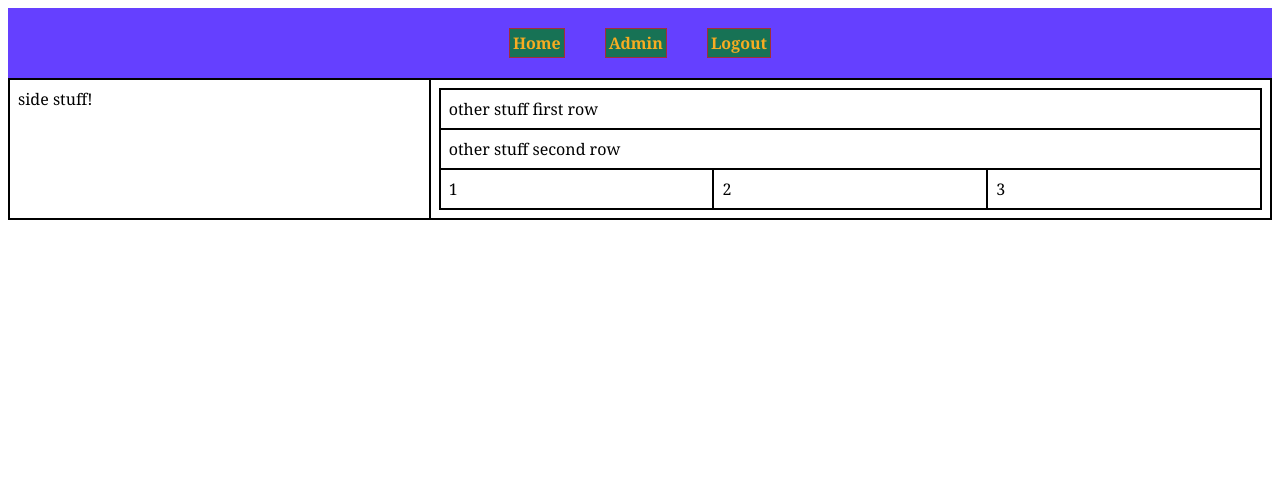
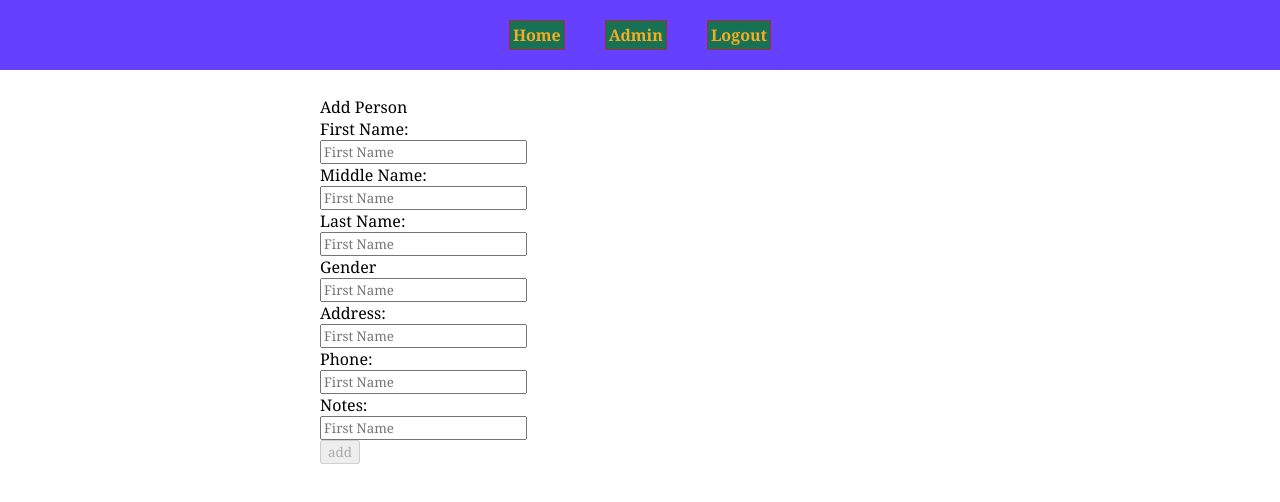
Before and after one commit to LazyFish77/db-client, an Angular app in the folder client/: page /admin in a window 1280 px wide. Shown: the top 502 px of the page. Built offline with nearby package versions, Linux system fonts and the light colour scheme; sample sign-in values are in the browser's storage.

Commit message:
ui for adding people

```diff
--- a/client/src/app/admin/admin.component.css
+++ b/client/src/app/admin/admin.component.css
@@ -1,4 +1,6 @@
 /* helper for div placement... disable before use */
-div {
-    border: 1px solid black;
+.form {
+    width: 50%;
+    margin: auto;
+    padding: 2% 2% 2% 2%;
 }
--- a/client/src/app/admin/admin.component.html
+++ b/client/src/app/admin/admin.component.html
@@ -1,15 +1,56 @@
-<div class="grid">
+<!-- <div class="grid">
 
     <div class="grid-5">
-        side stuff!
+        Add New Person
+    </div> -->
+    <!-- <div class="grid-10">
+        <div class="grid">
+            <div class="grid-2"> First Name</div>
+            <div class="grid-2"> Middle Name</div>
+            <div class="grid-2"> Last Name</div>
+            <div class="grid-2"> Gender Name</div>
+            <div class="grid-2"> Address Name</div>
+            <div class="grid-2"> Phone</div>
+            <div class="grid-2"> Notes</div>
+            <div class="grid-2"> <input placeholder="First Name" [(ngModel)]="newPerson.firstName" /></div>
+            <div class="grid-2"> Middle Name</div>
+            <div class="grid-2"> Last Name</div>
+            <div class="grid-2"> Gender Name</div>
+            <div class="grid-2"> Address Name</div>
+            <div class="grid-2"> Phone</div>
+            <div class="grid-2"> Notes</div>
+
+            <div class="grid-14"> other stuff second row</div>
+        </div>
+    </div> -->
+<!-- </div> -->
+<div class="form">
+    <div>Add Person</div>
+    <div>First Name:</div>
+    <div><input placeholder="First Name" [(ngModel)]="newPerson.firstName" /></div>
+    <div>Middle Name:</div>
+    <div>
+        <input placeholder="First Name" [(ngModel)]="newPerson.middleName" />
     </div>
-    <div class="grid-10">
-        <div class="grid">
-            <div class="grid-15"> other stuff first row</div>
-            <div class="grid-15"> other stuff second row</div>
-            <div class="grid-5">1</div>
-            <div class="grid-5">2</div>
-            <div class="grid-5">3</div>
-        </div>
+    <div>Last Name:</div>
+    <div>
+        <input placeholder="First Name" [(ngModel)]="newPerson.lastName" />
     </div>
+    <div>Gender</div>
+    <div>
+        <input placeholder="First Name" [(ngModel)]="newPerson.gender" />
+    </div>
+    <div>Address:</div>
+    <div>
+        <input placeholder="First Name" [(ngModel)]="newPerson.address" />
+    </div>
+    <div>Phone:</div>
+    <div>
+        <input placeholder="First Name" [(ngModel)]="newPerson.phone" />
+    </div>
+    <div>Notes:</div>
+    <div>
+        <input placeholder="First Name" [(ngModel)]="newPerson.notes" />
+    </div>
+    <button (click)="addPerson()" [disabled]="!invalidInputs()">add</button>
 </div>
--- a/client/src/app/admin/admin.component.ts
+++ b/client/src/app/admin/admin.component.ts
@@ -1,15 +1,43 @@
 import { Component, OnInit } from '@angular/core';
-
+import {HttpService} from '../http.service';
 @Component({
     selector: 'app-admin',
     templateUrl: './admin.component.html',
     styleUrls: ['./admin.component.css']
 })
 export class AdminComponent implements OnInit {
-
-    constructor() { }
+    public newPerson: any = {};
+    constructor(public httpSrv: HttpService) {
+    }
 
     ngOnInit() {
     }
 
+    public addPerson() {
+        console.log(this.newPerson);
+        this.httpSrv.addPerson(this.newPerson)
+            .subscribe(x => console.log(x));
+    }
+    public invalidInputs() {
+        let valid = true;
+        if(!this.newPerson.firstName) {
+            valid = false;
+        } else if (!this.newPerson.firstName) {
+            valid = false;
+        } else if (!this.newPerson.middleName) {
+            valid = false;
+        } else if (!this.newPerson.lastName) {
+            valid = false;
+        } else if (!this.newPerson.gender) {
+            valid = false;
+        } else if (!this.newPerson.address) {
+            valid = false;
+        } else if (!this.newPerson.phone) {
+            valid = false;
+        } else if (!this.newPerson.notes) {
+            valid = false;
+        }
+        return valid;
+    }
+
 }
--- a/client/src/app/http.service.ts
+++ b/client/src/app/http.service.ts
@@ -85,4 +85,10 @@ export class HttpService {
         return this.http.post('http://webdev.cs.uwosh.edu/students/fischt77/queries.php', formData);
     }
 
+    public addPerson(person): Observable<any> {
+        const formData = new FormData();
+        formData.append('addPerson', JSON.stringify(person),);
+        return this.http.post('http://webdev.cs.uwosh.edu/students/fischt77/queries.php', formData);
+    }
+
 }
--- a/client/src/styles.css
+++ b/client/src/styles.css
@@ -102,3 +102,6 @@
 .grid-15 {
     width: 100%;
 }
+body {
+    margin: 0px 0px 0px 0px;
+}
```
